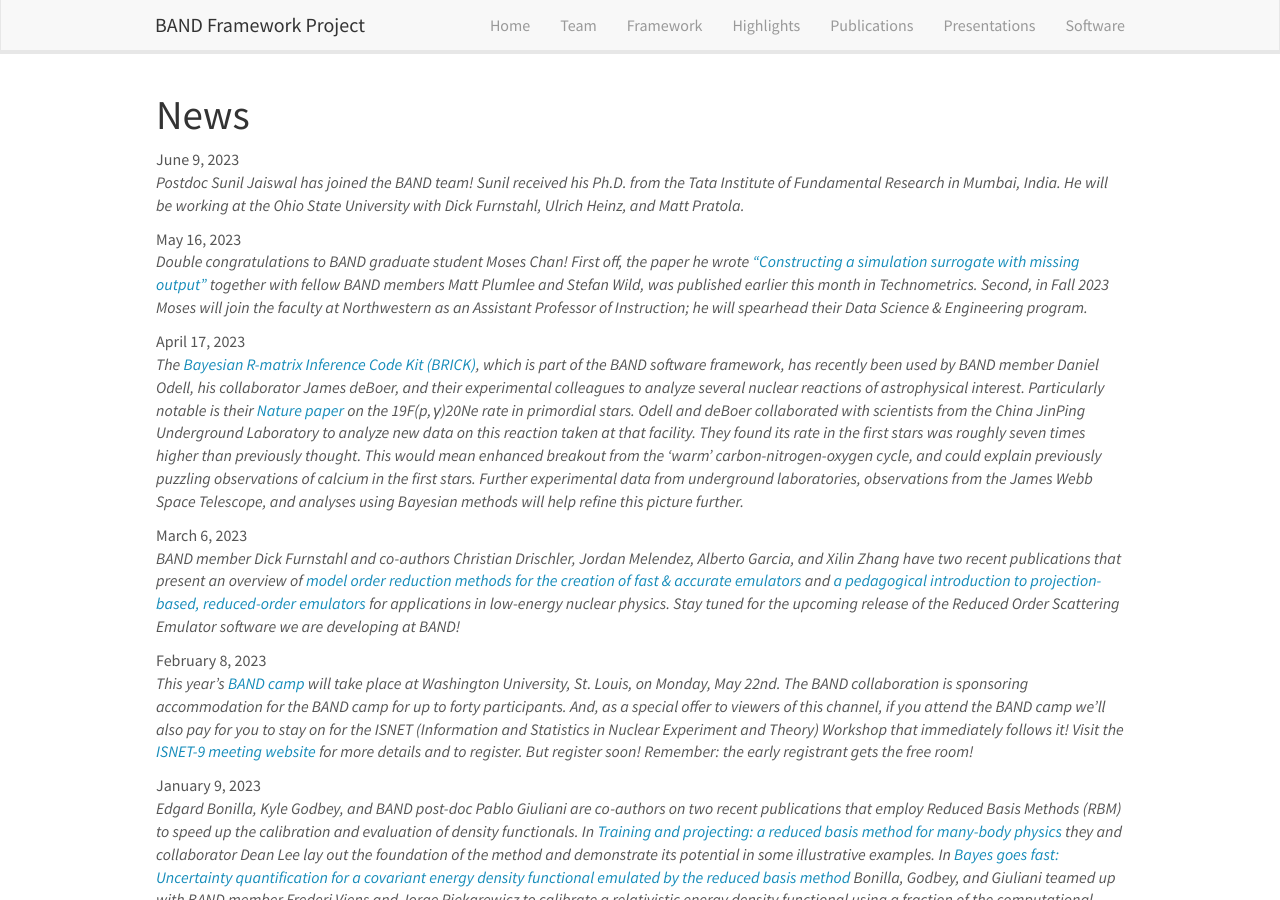
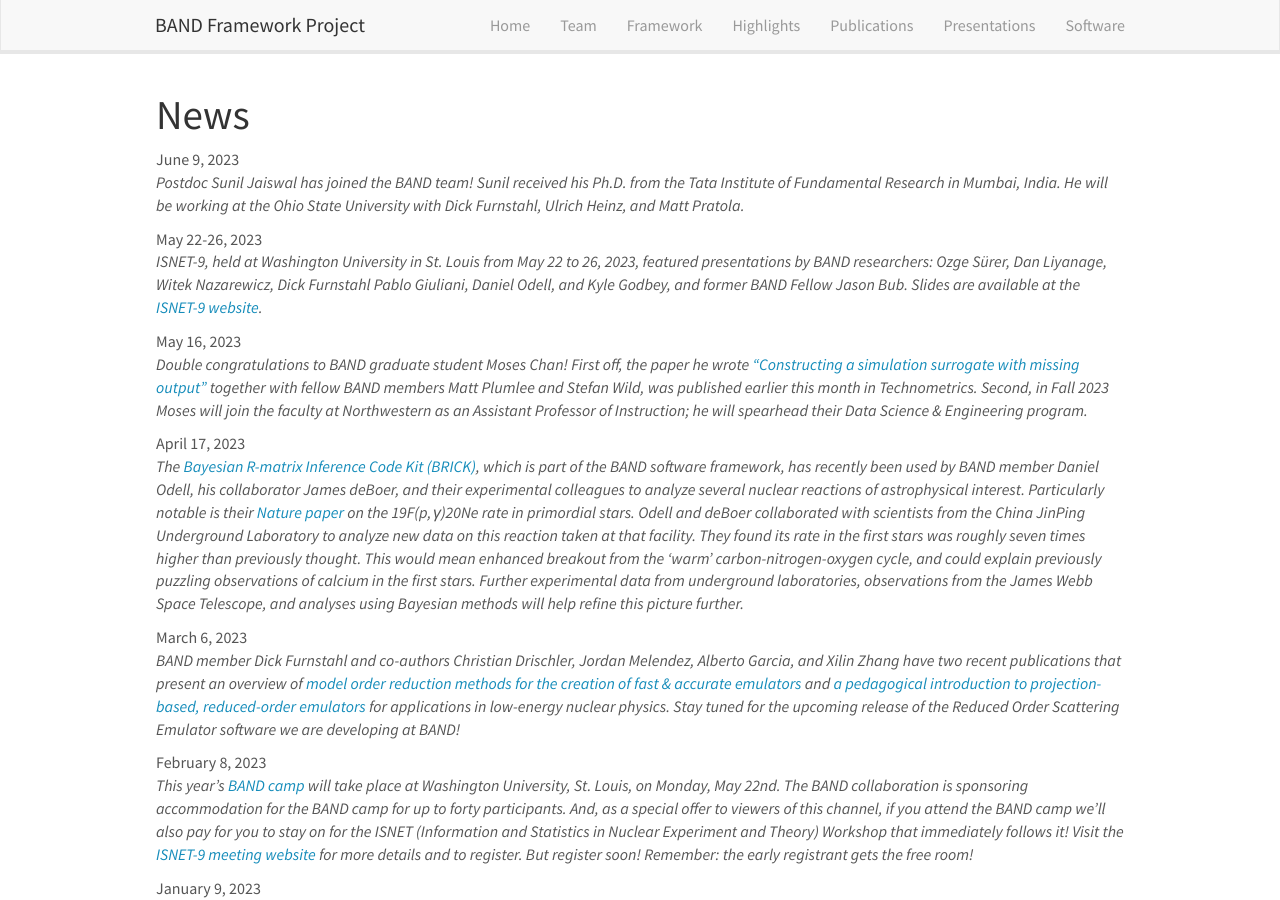
Before and after one commit to bandframework/bandframework.github.io, a Jekyll site: the page built from _pages/allnews.md, in a window 1280 px wide and 900 px high. Built offline with Jekyll 4.4.1, drawn with Linux system fonts in a browser that asks for light colours; nearby versions of some CDN libraries.

Commit message:
Added news item on ISNET-9

```diff
--- a/_data/news.yml
+++ b/_data/news.yml
@@ -3,6 +3,11 @@
     Postdoc Sunil Jaiswal has joined the BAND team!  Sunil received his Ph.D. from the Tata Institute of Fundamental Research in Mumbai, India.
     He will be working at the Ohio State University with Dick Furnstahl, Ulrich Heinz, and Matt Pratola.
 
+- date: May 22-26, 2023
+  headline: >
+    ISNET-9, held at Washington University in St. Louis from May 22 to 26, 2023, featured presentations by BAND researchers:
+    Ozge Sürer, Dan Liyanage, Witek Nazarewicz, Dick Furnstahl Pablo Giuliani, Daniel Odell, and Kyle Godbey,
+    and former BAND Fellow Jason Bub. Slides are available at the <a href="https://indico.cern.ch/event/1223721/contributions/">ISNET-9 website</a>.
 
 - date: May 16, 2023
   headline: >
```
